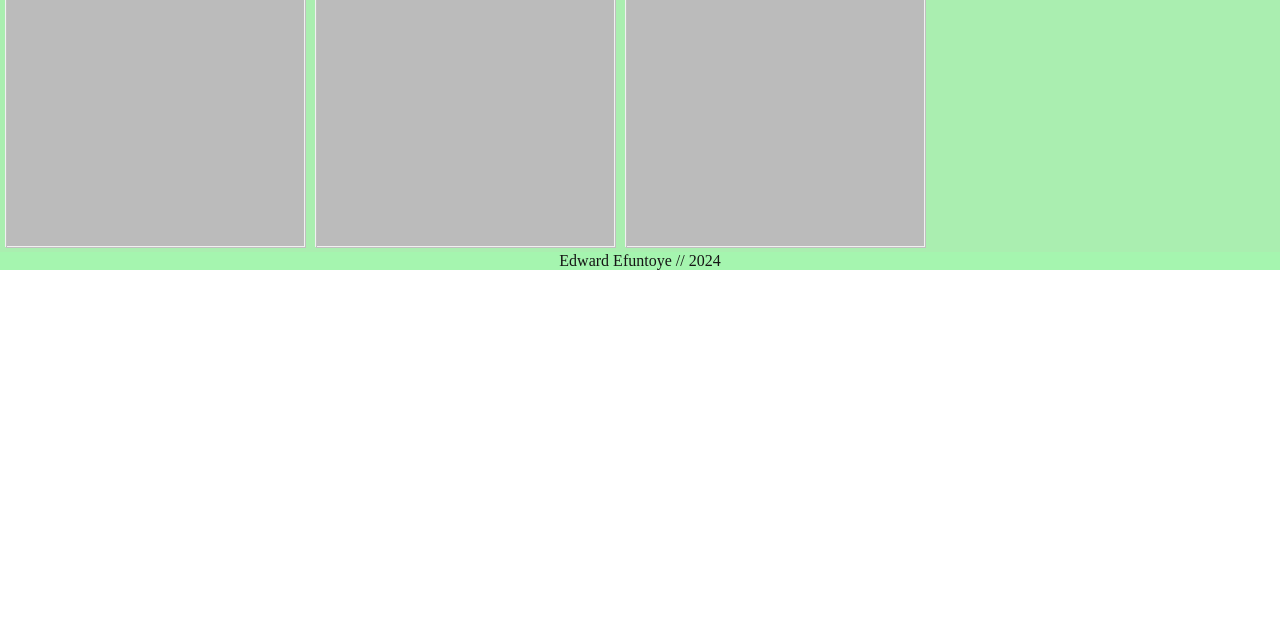
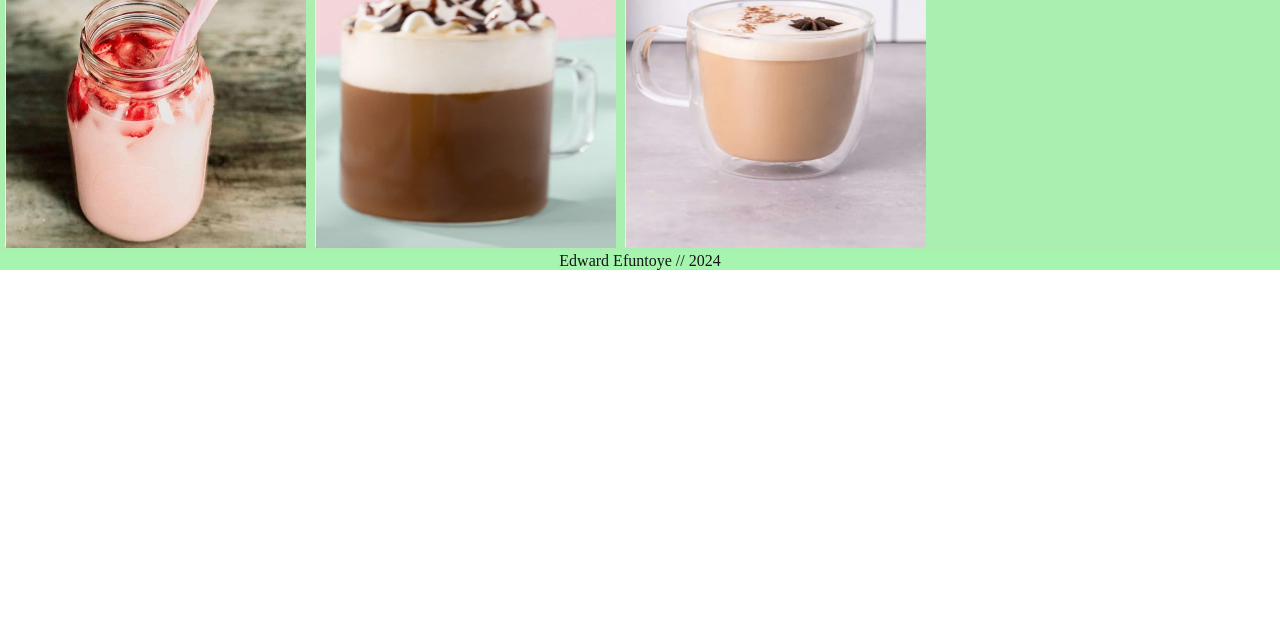
Before and after one commit to AnonymousI0I/Starbucks-Lab, a plain HTML site: page index.html in a window 1280 px wide. Shown: the part 158-800 px from the top of the page. Drawn offline with Linux system fonts and the light colour scheme.

Commit message:
Update index.html

```diff
--- a/index.html
+++ b/index.html
@@ -9,7 +9,7 @@
 <main>
 <div class="flip-card">
 <div class="flip-card-inner">
-<div class="flip-card-front"><img alt="Avatar" height="300" src="images/pinkdrink.jpg" width="300" /></div>
+<div class="flip-card-front"><img alt="Avatar" height="300" src="pinkdrink.jpg" width="300" /></div>
 
 <div class="flip-card-back">
 <h1>Pink Drink</h1>
@@ -23,7 +23,7 @@
 
 <div class="flip-card">
 <div class="flip-card-inner">
-<div class="flip-card-front"><img alt="Avatar" height="300" src="images/mocha.jpg.png" width="300" /></div>
+<div class="flip-card-front"><img alt="Avatar" height="300" src="mocha.jpg.png" width="300" /></div>
 
 <div class="flip-card-back">
 <h1>mocha drink</h1>
@@ -37,7 +37,7 @@
 
 <div class="flip-card">
 <div class="flip-card-inner">
-<div class="flip-card-front"><img alt="Avatar" height="300" src="images/chai.jpg" width="300" /></div>
+<div class="flip-card-front"><img alt="Avatar" height="300" src="chai.jpg" width="300" /></div>
 
 <div class="flip-card-back">
 <h1>chai latte</h1>
```
